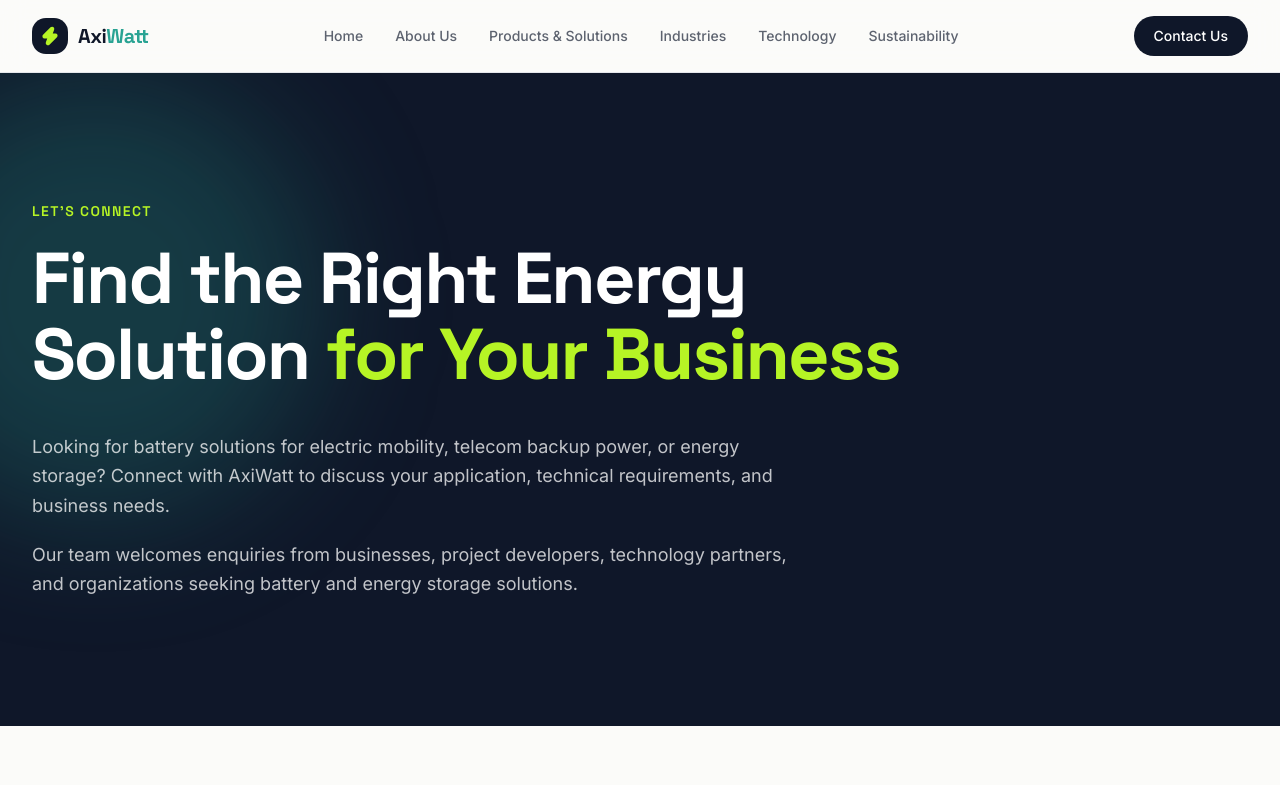
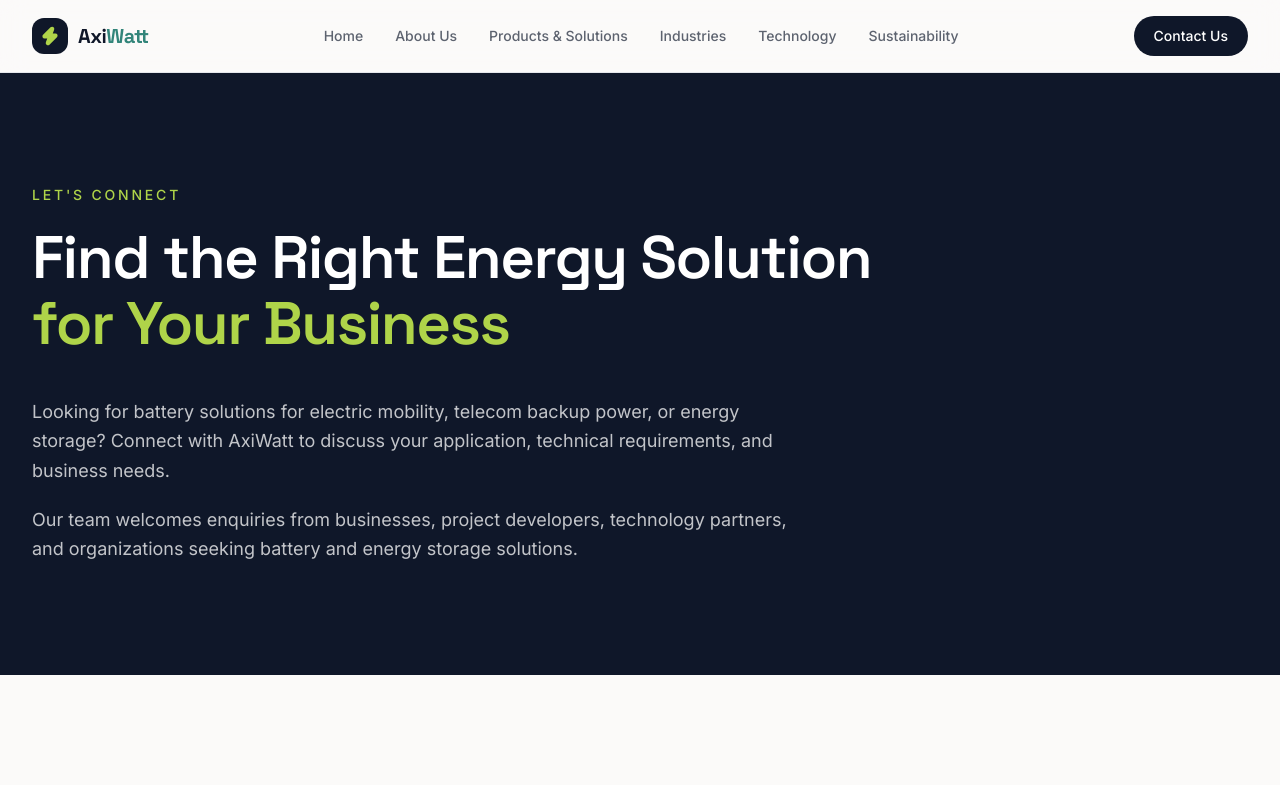
Before and after one commit to KSaiSreeLasya/AXIWTT-BATTERY-BESS, a React (Vite) app: page /contact in a window 1280 px wide. Shown: the top 785 px of the page. Built offline with nearby package versions, Linux system fonts and the light colour scheme.

Commit message:
Refine the website theme for a polished, professional look

```diff
--- a/client/components/CtaBanner.tsx
+++ b/client/components/CtaBanner.tsx
@@ -5,16 +5,15 @@ import { Button } from "@/components/ui/button";
 export default function CtaBanner({ title }: { title: string }) {
   return (
     <section className="px-6 pb-24 lg:px-8">
-      <div className="relative mx-auto max-w-7xl overflow-hidden rounded-[2rem] bg-ink px-8 py-16 text-center sm:px-16 sm:py-20">
-        <div className="absolute -bottom-32 left-1/2 h-64 w-[32rem] -translate-x-1/2 rounded-full bg-teal/30 blur-3xl" />
-        <h2 className="relative text-4xl font-bold text-white sm:text-5xl">
+      <div className="mx-auto max-w-7xl rounded-3xl bg-ink px-8 py-16 text-center sm:px-16 sm:py-20">
+        <h2 className="text-3xl font-semibold text-white sm:text-4xl">
           {title}
         </h2>
-        <div className="relative mt-10 flex justify-center">
+        <div className="mt-10 flex justify-center">
           <Button
             asChild
             size="lg"
-            className="h-12 rounded-full bg-volt px-8 text-base text-ink hover:bg-volt/90"
+            className="h-12 rounded-full bg-white px-8 text-base text-ink hover:bg-white/90"
           >
             <Link to="/contact">
               Contact Us
--- a/client/components/PageHero.tsx
+++ b/client/components/PageHero.tsx
@@ -15,12 +15,11 @@ export default function PageHero({
 }: PageHeroProps) {
   return (
     <section className="relative overflow-hidden bg-ink text-white">
-      <div className="absolute -left-32 top-0 h-[28rem] w-[28rem] rounded-full bg-teal/25 blur-3xl" />
-      <div className="relative mx-auto max-w-7xl px-6 py-24 lg:px-8 lg:py-32">
-        <p className="font-display text-sm font-semibold uppercase tracking-widest text-volt">
+      <div className="relative mx-auto max-w-7xl px-6 py-20 lg:px-8 lg:py-28">
+        <p className="text-sm font-medium uppercase tracking-[0.2em] text-volt">
           {eyebrow}
         </p>
-        <h1 className="mt-5 max-w-4xl text-5xl font-bold leading-[1.05] sm:text-6xl lg:text-7xl">
+        <h1 className="mt-5 max-w-4xl text-4xl font-semibold leading-[1.1] sm:text-5xl lg:text-6xl">
           {title}
           {accent && (
             <>
--- a/client/global.css
+++ b/client/global.css
@@ -14,10 +14,10 @@
   */
   :root {
     --ink: 222 47% 11%;
-    --volt: 78 90% 55%;
-    --teal: 172 60% 40%;
+    --volt: 76 62% 56%;
+    --teal: 172 45% 36%;
 
-    --background: 60 20% 98%;
+    --background: 40 20% 98%;
     --foreground: 222 47% 11%;
 
     --card: 0 0% 100%;
@@ -35,7 +35,7 @@
     --muted: 60 15% 93%;
     --muted-foreground: 220 9% 40%;
 
-    --accent: 78 90% 55%;
+    --accent: 76 62% 56%;
     --accent-foreground: 222 47% 11%;
 
     --destructive: 0 84.2% 60.2%;
@@ -43,9 +43,9 @@
 
     --border: 220 13% 88%;
     --input: 220 13% 88%;
-    --ring: 78 90% 45%;
+    --ring: 172 45% 36%;
 
-    --radius: 0.875rem;
+    --radius: 0.75rem;
 
     --sidebar-background: 0 0% 98%;
 
--- a/client/pages/About.tsx
+++ b/client/pages/About.tsx
@@ -27,7 +27,6 @@ export default function About() {
   return (
     <>
       <section className="relative overflow-hidden bg-ink text-white">
-        <div className="absolute -left-32 top-0 h-[28rem] w-[28rem] rounded-full bg-teal/25 blur-3xl" />
         <div className="relative mx-auto max-w-7xl px-6 py-24 lg:px-8 lg:py-32">
           <p className="font-display text-sm font-semibold uppercase tracking-widest text-volt">
             About AxiWatt
@@ -59,9 +58,9 @@ export default function About() {
             {principles.map((principle) => (
               <article
                 key={principle.title}
-                className="rounded-2xl border border-border bg-card p-8 transition duration-300 hover:-translate-y-1 hover:border-teal/40 hover:shadow-xl hover:shadow-ink/5"
+                className="rounded-2xl border border-border bg-card p-8 transition duration-300 hover:border-ink/20 hover:shadow-md hover:shadow-ink/5"
               >
-                <div className="flex h-12 w-12 items-center justify-center rounded-xl bg-volt/25 text-ink">
+                <div className="flex h-12 w-12 items-center justify-center rounded-xl bg-secondary text-teal">
                   <principle.icon className="h-6 w-6" strokeWidth={2} />
                 </div>
                 <h2 className="mt-6 text-2xl font-semibold text-ink">
--- a/client/pages/Contact.tsx
+++ b/client/pages/Contact.tsx
@@ -41,7 +41,7 @@ export default function Contact() {
             <ul className="mt-8 divide-y divide-border">
               {contactDetails.map((detail) => (
                 <li key={detail.label} className="flex items-center gap-5 py-5">
-                  <span className="flex h-11 w-11 shrink-0 items-center justify-center rounded-xl bg-volt/25 text-ink">
+                  <span className="flex h-11 w-11 shrink-0 items-center justify-center rounded-xl bg-secondary text-teal">
                     <detail.icon className="h-5 w-5" strokeWidth={2} />
                   </span>
                   <div>
--- a/client/pages/Index.tsx
+++ b/client/pages/Index.tsx
@@ -109,7 +109,6 @@ export default function Index() {
             backgroundSize: "56px 56px",
           }}
         />
-        <div className="absolute -right-40 -top-40 h-[36rem] w-[36rem] rounded-full bg-volt/15 blur-3xl" />
 
         <div className="relative mx-auto grid max-w-7xl items-center gap-16 px-6 py-20 lg:grid-cols-2 lg:px-8 lg:py-28">
           <div>
@@ -170,9 +169,9 @@ export default function Index() {
             {solutions.map((solution) => (
               <article
                 key={solution.title}
-                className="group rounded-2xl border border-border bg-card p-7 transition duration-300 hover:-translate-y-1 hover:border-teal/40 hover:shadow-xl hover:shadow-ink/5"
+                className="group rounded-2xl border border-border bg-card p-7 transition duration-300 hover:border-ink/20 hover:shadow-md hover:shadow-ink/5"
               >
-                <div className="flex h-12 w-12 items-center justify-center rounded-xl bg-volt/25 text-ink transition group-hover:bg-volt">
+                <div className="flex h-12 w-12 items-center justify-center rounded-xl bg-secondary text-teal">
                   <solution.icon className="h-6 w-6" strokeWidth={2} />
                 </div>
                 <h3 className="mt-6 text-xl font-semibold text-ink">
--- a/client/pages/Industries.tsx
+++ b/client/pages/Industries.tsx
@@ -54,9 +54,9 @@ export default function Industries() {
           {industries.map((industry) => (
             <article
               key={industry.title}
-              className="group rounded-2xl border border-border bg-card p-8 transition duration-300 hover:-translate-y-1 hover:border-teal/40 hover:shadow-xl hover:shadow-ink/5"
+              className="group rounded-2xl border border-border bg-card p-8 transition duration-300 hover:border-ink/20 hover:shadow-md hover:shadow-ink/5"
             >
-              <div className="flex h-12 w-12 items-center justify-center rounded-xl bg-volt/25 text-ink transition group-hover:bg-volt">
+              <div className="flex h-12 w-12 items-center justify-center rounded-xl bg-secondary text-teal">
                 <industry.icon className="h-6 w-6" strokeWidth={2} />
               </div>
               <h2 className="mt-6 text-xl font-semibold text-ink">
--- a/client/pages/Products.tsx
+++ b/client/pages/Products.tsx
@@ -97,9 +97,9 @@ export default function Products() {
           {products.map((product) => (
             <article
               key={product.title}
-              className="group rounded-2xl border border-border bg-card p-8 transition duration-300 hover:-translate-y-1 hover:border-teal/40 hover:shadow-xl hover:shadow-ink/5 lg:p-10"
+              className="group rounded-2xl border border-border bg-card p-8 transition duration-300 hover:border-ink/20 hover:shadow-md hover:shadow-ink/5 lg:p-10"
             >
-              <div className="flex h-12 w-12 items-center justify-center rounded-xl bg-volt/25 text-ink transition group-hover:bg-volt">
+              <div className="flex h-12 w-12 items-center justify-center rounded-xl bg-secondary text-teal">
                 <product.icon className="h-6 w-6" strokeWidth={2} />
               </div>
               <h2 className="mt-6 text-2xl font-semibold text-ink">
--- a/client/pages/Sustainability.tsx
+++ b/client/pages/Sustainability.tsx
@@ -61,9 +61,9 @@ export default function Sustainability() {
             {focusAreas.map((area) => (
               <article
                 key={area.title}
-                className="group rounded-2xl border border-border bg-card p-8 transition duration-300 hover:-translate-y-1 hover:border-teal/40 hover:shadow-xl hover:shadow-ink/5"
+                className="group rounded-2xl border border-border bg-card p-8 transition duration-300 hover:border-ink/20 hover:shadow-md hover:shadow-ink/5"
               >
-                <div className="flex h-12 w-12 items-center justify-center rounded-xl bg-volt/25 text-ink transition group-hover:bg-volt">
+                <div className="flex h-12 w-12 items-center justify-center rounded-xl bg-secondary text-teal">
                   <area.icon className="h-6 w-6" strokeWidth={2} />
                 </div>
                 <h3 className="mt-6 text-xl font-semibold text-ink">
--- a/client/pages/Technology.tsx
+++ b/client/pages/Technology.tsx
@@ -50,10 +50,10 @@ export default function Technology() {
           {pillars.map((pillar, index) => (
             <article
               key={pillar.title}
-              className="group rounded-2xl border border-border bg-card p-8 transition duration-300 hover:-translate-y-1 hover:border-teal/40 hover:shadow-xl hover:shadow-ink/5 lg:p-10"
+              className="group rounded-2xl border border-border bg-card p-8 transition duration-300 hover:border-ink/20 hover:shadow-md hover:shadow-ink/5 lg:p-10"
             >
               <div className="flex items-start justify-between">
-                <div className="flex h-12 w-12 items-center justify-center rounded-xl bg-volt/25 text-ink transition group-hover:bg-volt">
+                <div className="flex h-12 w-12 items-center justify-center rounded-xl bg-secondary text-teal">
                   <pillar.icon className="h-6 w-6" strokeWidth={2} />
                 </div>
                 <span className="font-display text-sm font-bold text-teal">
```
